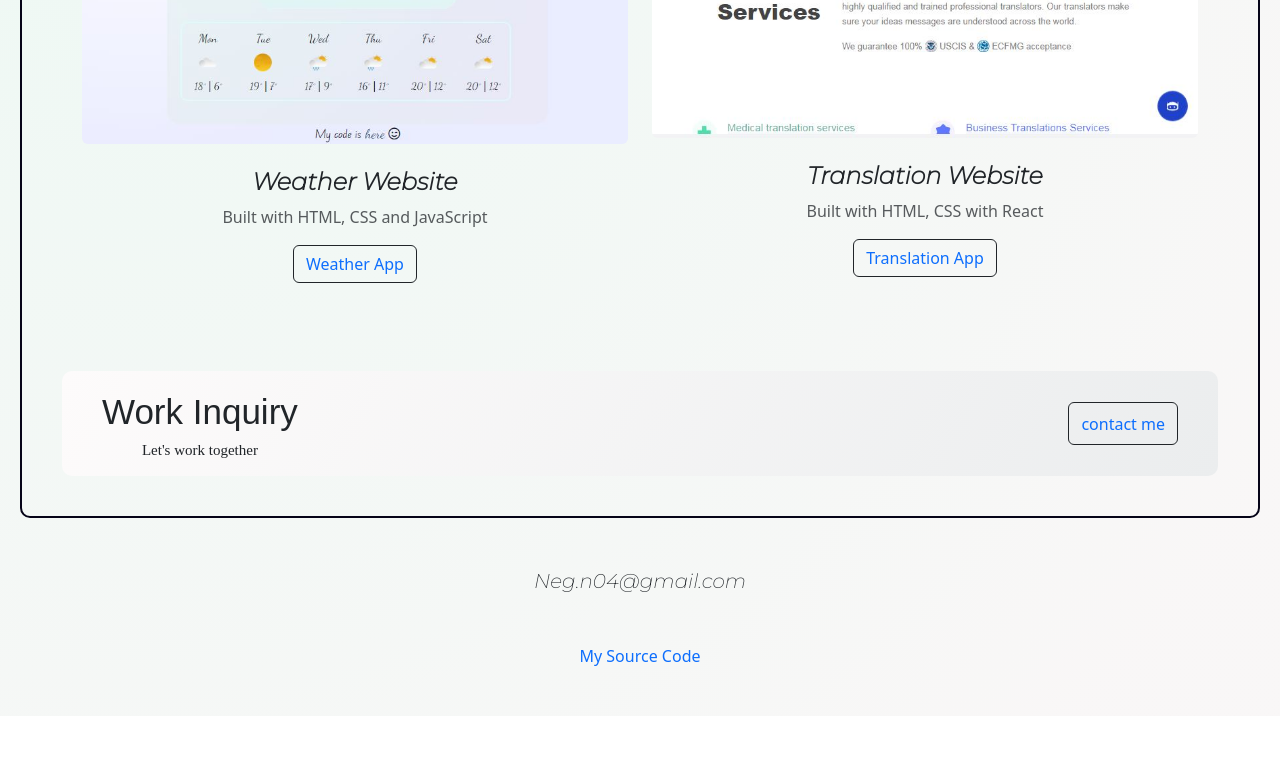
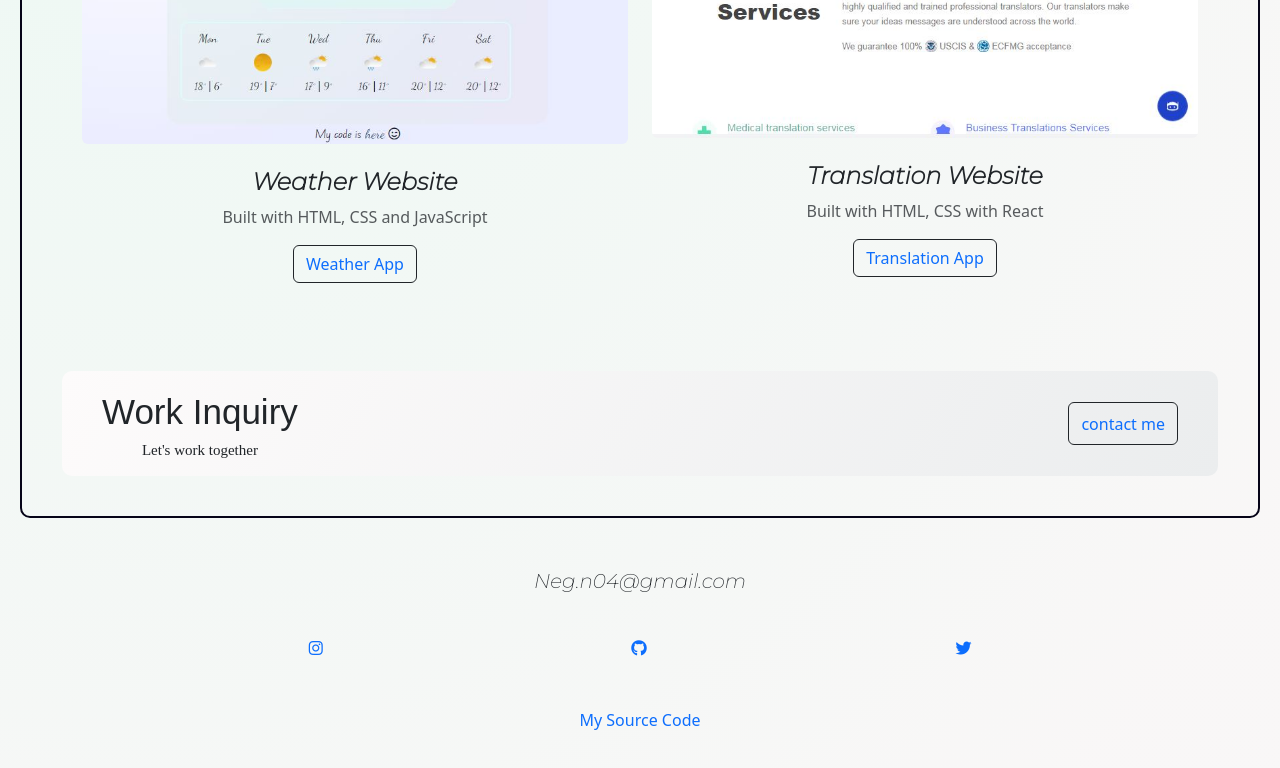
Before and after one commit to Neg04/portfolio-responsive, a plain HTML site: page work.html in a window 1280 px wide. Shown: the part 455-1223 px from the top of the page. Before the commit the page ends 1171 px from the top, so only its background shows below. Drawn offline with nearby package versions, Linux system fonts and the light colour scheme; a web font is replaced by a local one.

Commit message:
added emoji footer

```diff
--- a/work.html
+++ b/work.html
@@ -60,6 +60,11 @@
     </footer>
     </div>
     <section class="sample mt-5">Neg.n04@gmail.com</section>
+    <div class="d-flex justify-content-evenly">
+        <section  class="emoji"><a href="https://Instagram.com/negin_n04" target="_blank"><i class="fa-brands fa-instagram"></i></a></section>
+        <section class="emoji"><a href="https://github.com/Neg04" target="_blank"><i class="fa-brands fa-github"></i></a></section>
+        <section class="emoji"><a href="#"><i class="fa-brands fa-twitter"></i></a></section>
+     </div>
     <footer title="my code on GitHub">
         <a href="https://github.com/Neg04/portfolio-responsive.git" target="_blank"
             class="text-decoration-none text-center d-block mt-5 mb-5">My Source Code</a>
```
